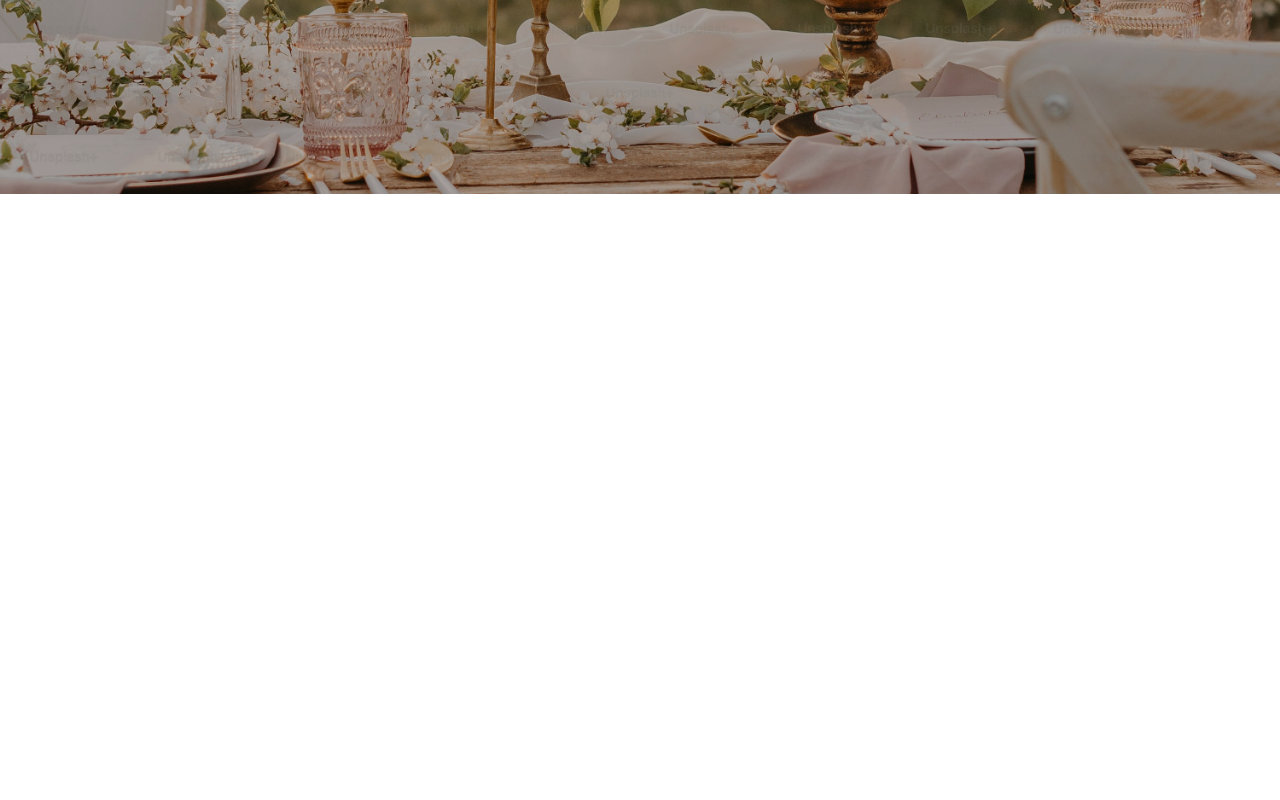
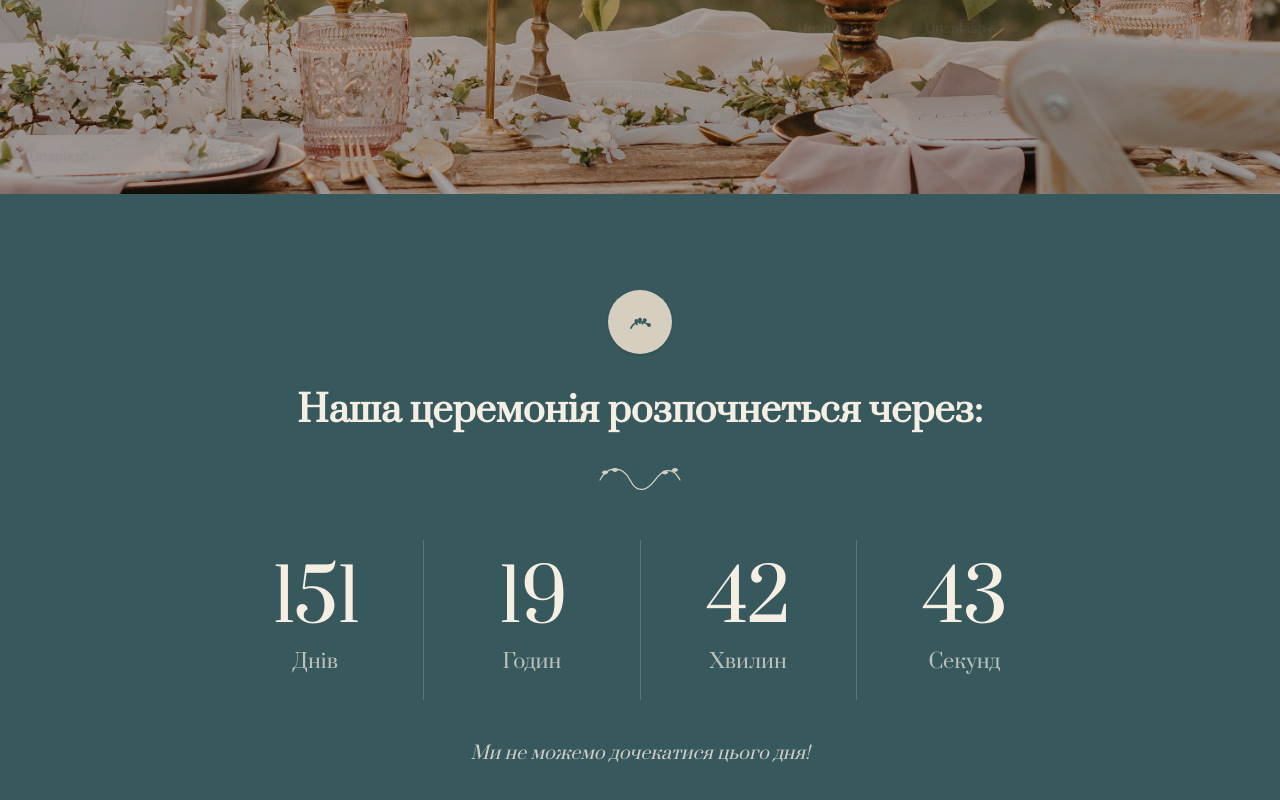
Before and after one commit to prezlyataa/linkvite, a Next.js app: page /invitation/wedding/charm/example in a window 1280 px wide. Shown: the part 606-1406 px from the top of the page. Before the commit the page ends 800 px from the top, so only its background shows below. Built offline with nearby package versions, Linux system fonts and the light colour scheme.

Commit message:
added countdown component to charm template

```diff
--- /dev/null
+++ b/src/app/invitation/wedding/charm/example/components/Countdown.tsx
@@ -0,0 +1,153 @@
+"use client";
+
+import { useEffect, useState } from "react";
+import { motion } from "framer-motion";
+
+interface CountdownProps {
+  date: string;
+  text: string;
+}
+
+export default function Countdown({ date, text }: CountdownProps) {
+  const calculateTimeLeft = () => {
+    const target = new Date(date).getTime();
+    const now = new Date().getTime();
+    const diff = target - now;
+
+    if (diff <= 0) return { days: 0, hours: 0, minutes: 0, seconds: 0 };
+
+    return {
+      days: Math.floor(diff / (1000 * 60 * 60 * 24)),
+      hours: Math.floor((diff / (1000 * 60 * 60)) % 24),
+      minutes: Math.floor((diff / (1000 * 60)) % 60),
+      seconds: Math.floor((diff / 1000) % 60),
+    };
+  };
+
+  const [timeLeft, setTimeLeft] = useState(calculateTimeLeft());
+  useEffect(() => {
+    const timer = setInterval(() => setTimeLeft(calculateTimeLeft()), 1000);
+    return () => clearInterval(timer);
+  }, [date]);
+
+  const blocks = [
+    { label: "Днів", value: timeLeft.days },
+    { label: "Годин", value: timeLeft.hours },
+    { label: "Хвилин", value: timeLeft.minutes },
+    { label: "Секунд", value: timeLeft.seconds },
+  ];
+
+  return (
+    <section
+      id="сountdown"
+      className="bg-[#37585c] text-[#f5eee3] py-16 md:py-24 text-center overflow-hidden"
+    >
+      <div className="max-w-4xl mx-auto px-4">
+        {/* Верхня декоративна іконка */}
+        <motion.div
+          className="flex justify-center mb-8"
+          initial={{ opacity: 0, y: 10 }}
+          animate={{ opacity: 1, y: 0 }}
+          transition={{ duration: 0.8 }}
+        >
+          <div className="w-16 h-16 bg-[#d6cfbf] text-[#37585c] rounded-full flex items-center justify-center shadow-sm">
+            <motion.svg
+              xmlns="http://www.w3.org/2000/svg"
+              viewBox="0 0 60 60"
+              fill="none"
+              stroke="currentColor"
+              strokeWidth="2.8"
+              strokeLinecap="round"
+              strokeLinejoin="round"
+              className="w-9 h-9"
+              initial={{ pathLength: 0, opacity: 0 }}
+              animate={{ pathLength: 1, opacity: 1 }}
+              transition={{ duration: 1.4, ease: "easeInOut" }}
+            >
+              <path d="M15 40 C20 30, 30 25, 45 35" />
+              <path d="M25 34 Q22 30, 24 28" />
+              <path d="M30 32 Q28 28, 30 26" />
+              <path d="M34 33 Q35 28, 38 27" />
+              <circle cx="24" cy="28" r="1.8" fill="currentColor" />
+              <circle cx="30" cy="26" r="1.8" fill="currentColor" />
+              <circle cx="38" cy="27" r="1.8" fill="currentColor" />
+              <circle cx="45" cy="35" r="1.8" fill="currentColor" />
+            </motion.svg>
+          </div>
+        </motion.div>
+
+        {/* Заголовок */}
+        <motion.h2
+          className="text-2xl md:text-4xl font-semibold mb-6 leading-snug"
+          initial={{ opacity: 0, y: 15 }}
+          animate={{ opacity: 1, y: 0 }}
+          transition={{ duration: 1 }}
+        >
+          Наша церемонія розпочнеться через:
+        </motion.h2>
+
+        {/* Декоративна гілочка під заголовком */}
+        <motion.svg
+          xmlns="http://www.w3.org/2000/svg"
+          viewBox="0 0 200 80"
+          fill="none"
+          stroke="#d6cfbf"
+          strokeWidth="2.5"
+          strokeLinecap="round"
+          strokeLinejoin="round"
+          className="w-28 h-10 mx-auto mb-10"
+          initial={{ pathLength: 0, opacity: 0 }}
+          animate={{ pathLength: 1, opacity: 1 }}
+          transition={{ delay: 0.4, duration: 1.6, ease: "easeInOut" }}
+        >
+          <path d="M20 40 C35 10, 65 10, 80 40 S115 60, 130 40 S165 10, 180 40" />
+          <path d="M35 25 Q30 20, 25 25 Q30 30, 35 25 Z" fill="#d6cfbf" />
+          <path d="M55 20 Q50 15, 45 20 Q50 25, 55 20 Z" fill="#d6cfbf" />
+          <path d="M145 25 Q150 20, 155 25 Q150 30, 145 25 Z" fill="#d6cfbf" />
+          <path d="M165 20 Q170 15, 175 20 Q170 25, 165 20 Z" fill="#d6cfbf" />
+        </motion.svg>
+
+        {/* Таймер */}
+        <motion.div
+          className="flex flex-wrap justify-center md:flex-nowrap border-t border-b border-[#f5eee3]/20 md:border-t-0 md:border-b-0"
+          initial={{ opacity: 0 }}
+          animate={{ opacity: 1 }}
+          transition={{ delay: 0.3, duration: 1 }}
+        >
+          {blocks.map(({ label, value }, idx) => (
+            <motion.div
+              key={label}
+              className={`w-1/2 md:flex-1 px-4 py-6 relative
+        ${
+          // додаємо нижню межу для верхнього ряду (мобіль)
+          idx < 2 ? "border-b border-[#f5eee3]/20 md:border-b-0" : ""
+        }
+        ${
+          // додаємо вертикальну межу для лівих блоків (десктоп)
+          idx !== blocks.length - 1 ? "md:border-r md:border-[#f5eee3]/20" : ""
+        }`}
+              initial={{ opacity: 0, y: 20 }}
+              animate={{ opacity: 1, y: 0 }}
+              transition={{ delay: 0.5 + idx * 0.1, duration: 0.5 }}
+            >
+              <p className="text-5xl md:text-7xl font-light tracking-tight mb-3">
+                {value}
+              </p>
+              <p className="text-lg md:text-xl text-[#f5eee3]/70">{label}</p>
+            </motion.div>
+          ))}
+        </motion.div>
+
+        {/* Підпис */}
+        <motion.p
+          className="italic text-base md:text-lg text-[#f5eee3]/80 mt-10"
+          initial={{ opacity: 0 }}
+          animate={{ opacity: 1 }}
+          transition={{ delay: 1.2, duration: 0.8 }}
+        >
+          {text}
+        </motion.p>
+      </div>
+    </section>
+  );
+}
--- a/src/app/invitation/wedding/charm/example/components/Hero.tsx
+++ b/src/app/invitation/wedding/charm/example/components/Hero.tsx
@@ -75,13 +75,17 @@ export default function Hero({ image, names, date, buttonText }: HeroProps) {
         <p className="text-sm uppercase tracking-wide">{date}</p>
 
         {/* Кнопка */}
-        <motion.a
-          href="#details"
-          className="inline-block mt-8 border border-[#37585c] text-[#37585c] px-5 py-2 rounded hover:bg-[#37585c] hover:text-[#f5eee3] transition-colors duration-300 ease-in-out"
+        <motion.button
+          onClick={() =>
+            document
+              .getElementById("сountdown")
+              ?.scrollIntoView({ behavior: "smooth" })
+          }
+          className="inline-block mt-8 border border-[#37585c] cursor-pointer text-[#37585c] px-5 py-2 rounded hover:bg-[#37585c] hover:text-[#f5eee3] transition-colors duration-300 ease-in-out"
           whileHover={{ scale: 1.05 }}
         >
           {buttonText}
-        </motion.a>
+        </motion.button>
       </motion.div>
     </section>
   );
--- a/src/app/invitation/wedding/charm/example/data.json
+++ b/src/app/invitation/wedding/charm/example/data.json
@@ -17,7 +17,7 @@
 
   "countdown": {
     "enabled": true,
-    "date": "2025-09-27T15:00:00",
+    "date": "2025-11-27T15:00:00",
     "text": "Ми не можемо дочекатися цього дня!"
   },
 
--- a/src/app/invitation/wedding/charm/example/page.tsx
+++ b/src/app/invitation/wedding/charm/example/page.tsx
@@ -3,6 +3,7 @@ import path from "path";
 import type { Metadata } from "next";
 import Header from "./components/Header";
 import Hero from "./components/Hero";
+import Countdown from "./components/Countdown";
 import "../../../../../styles/global.css";
 
 async function getClientData() {
@@ -44,6 +45,7 @@ export default async function CharmTemplate() {
         date={data.hero.date}
         buttonText={data.hero.buttonText}
       />
+      <Countdown {...data.countdown} />
     </main>
   );
 }
--- a/src/styles/global.css
+++ b/src/styles/global.css
@@ -3,3 +3,7 @@
 @tailwind base;
 @tailwind components;
 @tailwind utilities;
+
+html {
+  scroll-behavior: smooth;
+}
```
